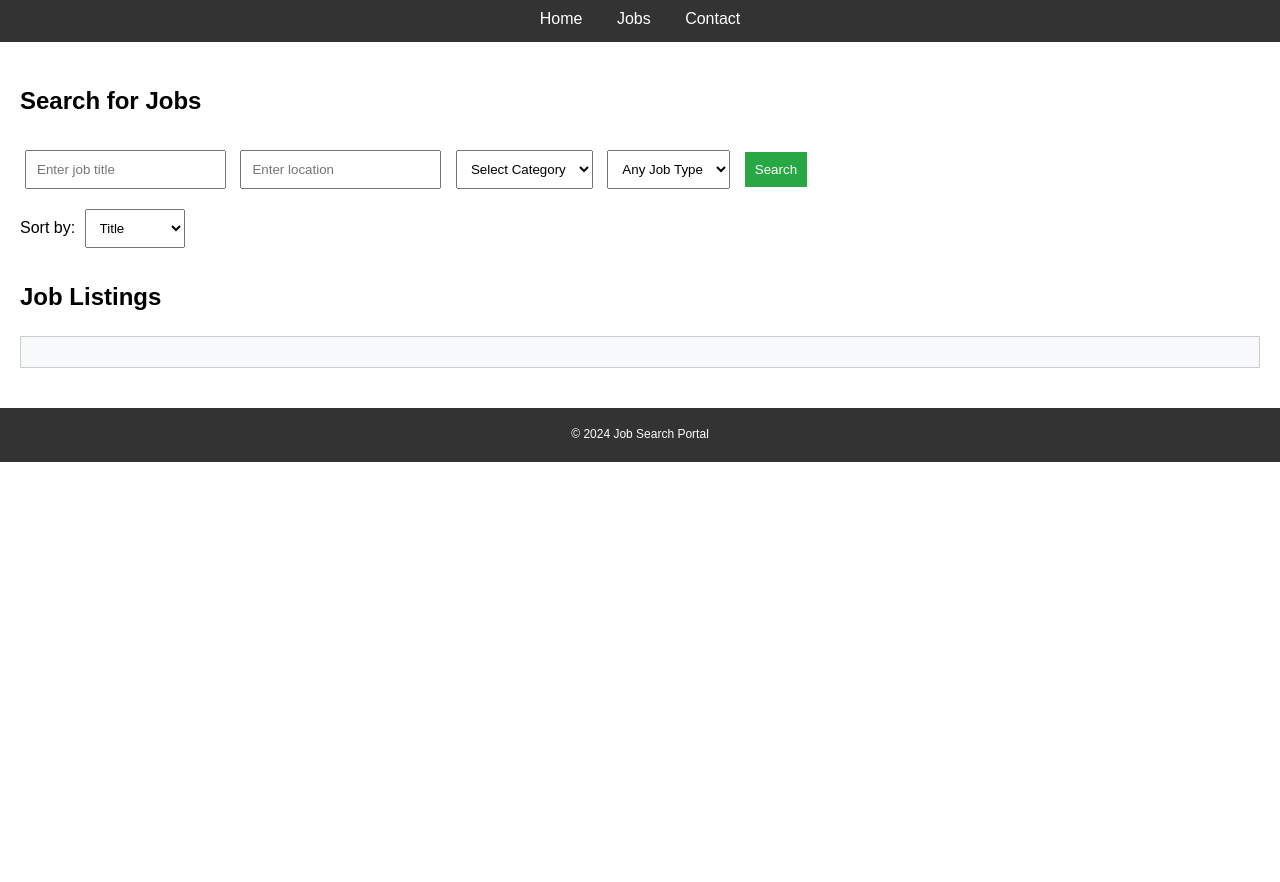
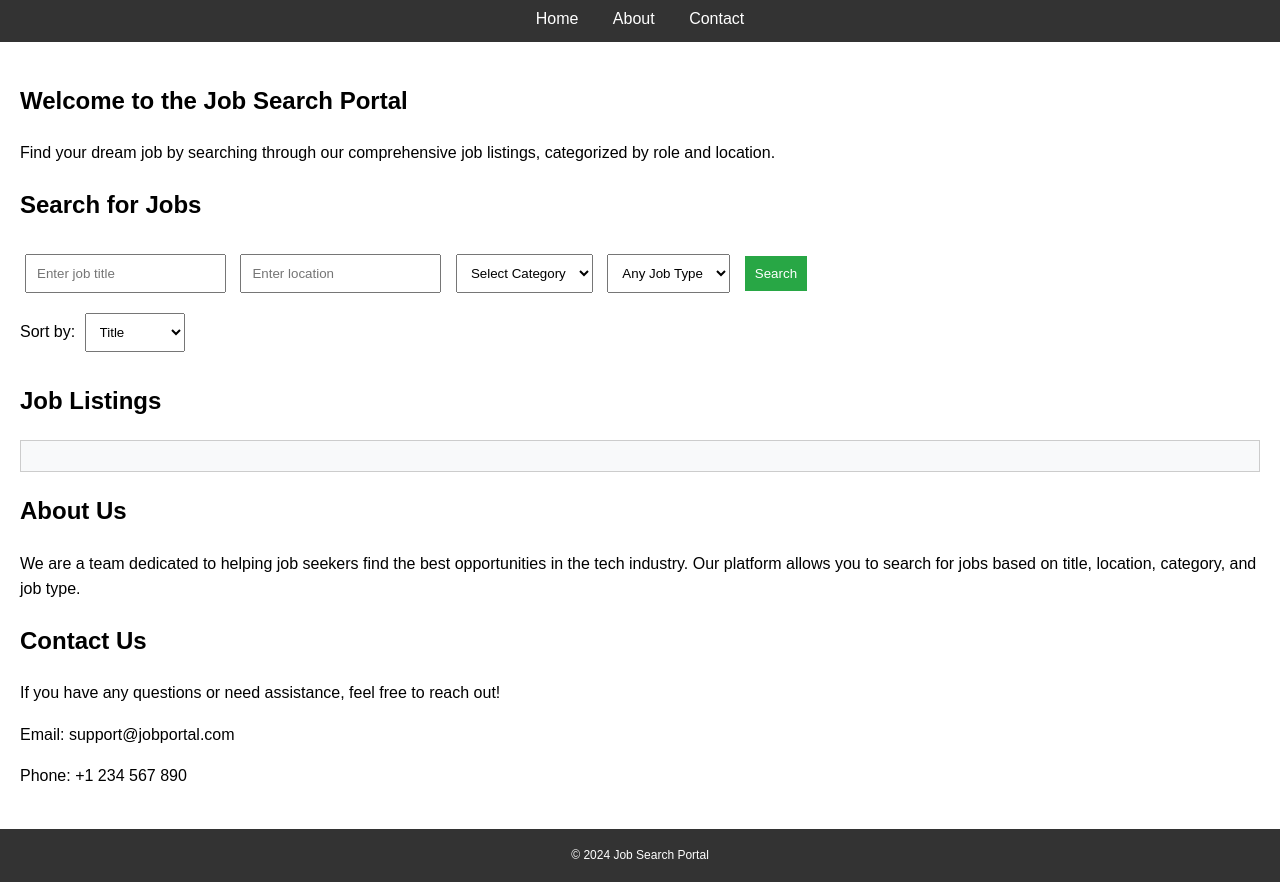
Before and after one commit to khushikosta10/TechGrow_task, a plain HTML site: page index.html in a window 1280 px wide. Shown: the part 55-937 px from the top of the page. Before the commit the page ends 800 px from the top, so only its background shows below. Drawn offline with Linux system fonts and the light colour scheme.

Commit message:
Update index.html

```diff
--- a/index.html
+++ b/index.html
@@ -11,11 +11,17 @@
         <h1>Job Search Portal</h1>
         <nav>
             <a href="#home">Home</a>
-            <a href="#jobs">Jobs</a>
+            <a href="#about">About</a>
             <a href="#contact">Contact</a>
         </nav>
     </header>
+
     <main>
+        <section id="home">
+            <h2>Welcome to the Job Search Portal</h2>
+            <p>Find your dream job by searching through our comprehensive job listings, categorized by role and location.</p>
+        </section>
+
         <section id="search">
             <h2>Search for Jobs</h2>
             <div class="filters">
@@ -44,11 +50,26 @@
                 </select>
             </div>
         </section>
+
         <section id="job-listings">
             <h2>Job Listings</h2>
-            <div id="results"></div>
+            <div id="results" class="job-list-container"></div>
+        </section>
+
+        <!-- Moved About section below -->
+        <section id="about">
+            <h2>About Us</h2>
+            <p>We are a team dedicated to helping job seekers find the best opportunities in the tech industry. Our platform allows you to search for jobs based on title, location, category, and job type.</p>
+        </section>
+
+        <section id="contact">
+            <h2>Contact Us</h2>
+            <p>If you have any questions or need assistance, feel free to reach out!</p>
+            <p>Email: support@jobportal.com</p>
+            <p>Phone: +1 234 567 890</p>
         </section>
     </main>
+
     <footer>
         <p>&copy; 2024 Job Search Portal</p>
     </footer>
```
